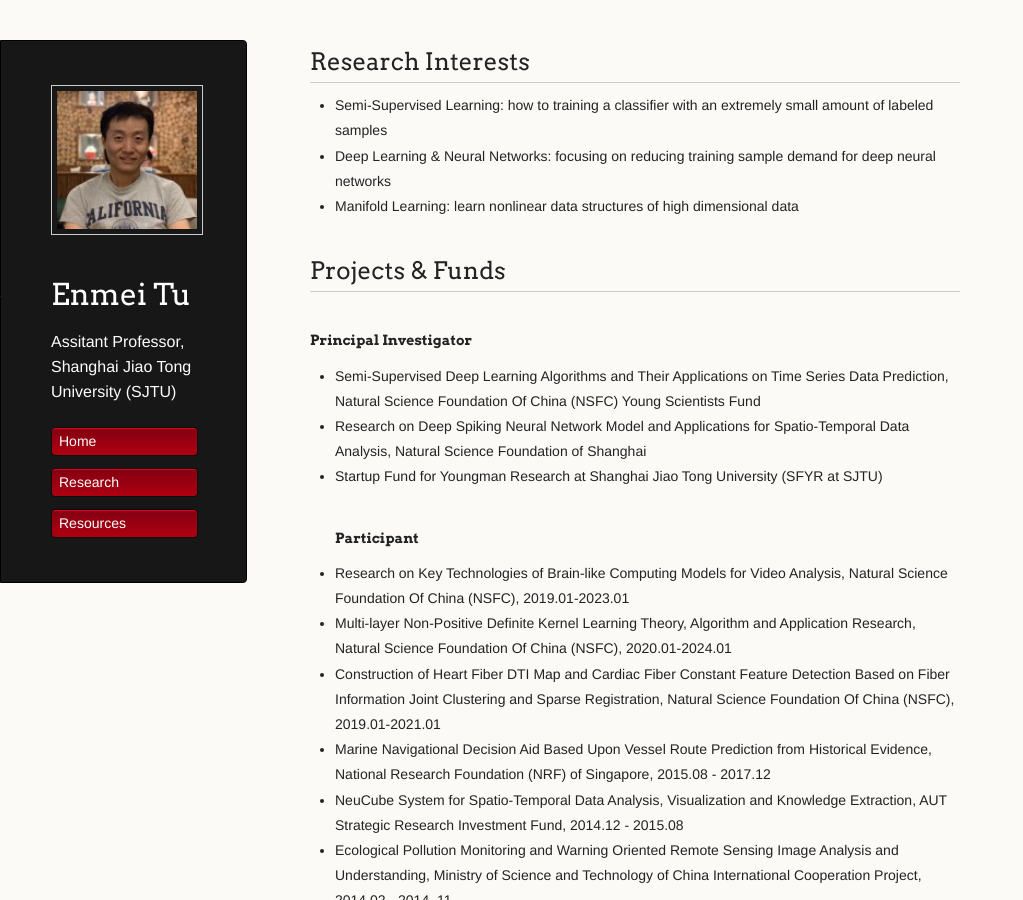
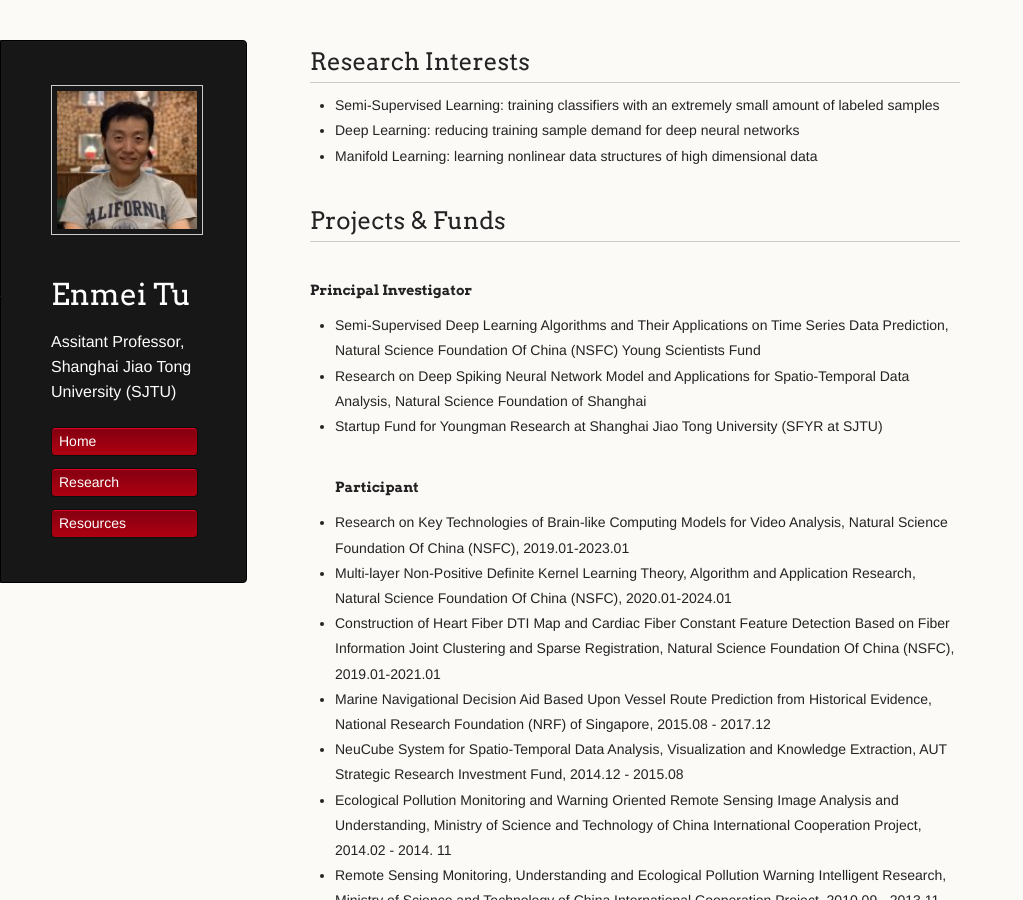
Before and after one commit to hellotem/enmeitu.github.io, a Jekyll site: the page built from research/index.md, in a window 1280 px wide and 900 px high. Shown: the whole window, without its empty margins (0-1023 px from the left). Built offline with Jekyll 4.4.1, drawn with Linux system fonts in a browser that asks for light colours; our own code applies the rules of GitHub Pages for plain Markdown files.

Commit message:
Update index.md

```diff
--- a/research/index.md
+++ b/research/index.md
@@ -1,7 +1,7 @@
 ## Research Interests
-* Semi-Supervised Learning: how to training a classifier with an extremely small amount of labeled samples
-* Deep Learning & Neural Networks: focusing on reducing training sample demand for deep neural networks
-* Manifold Learning: learn nonlinear data structures of high dimensional data
+* Semi-Supervised Learning: training classifiers with an extremely small amount of labeled samples
+* Deep Learning: reducing training sample demand for deep neural networks
+* Manifold Learning: learning nonlinear data structures of high dimensional data
 
 ## Projects & Funds
 #### Principal Investigator
```
